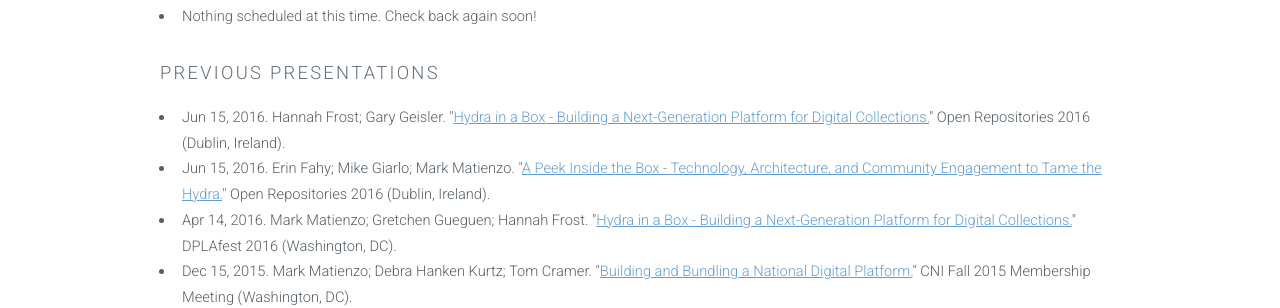
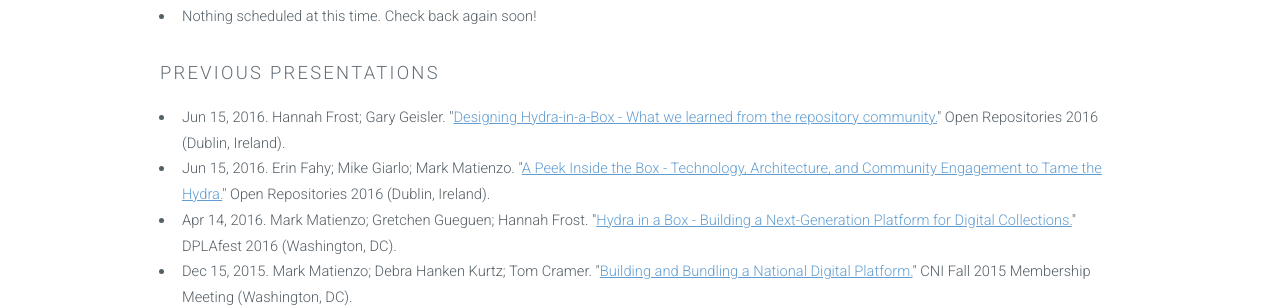
Before and after one commit to samvera-labs/hyku.github.io, a Jekyll site: the page built from presentations.html, in a window 1280 px wide and 1349 px high. Shown: the part 377-685 px from the top of the window. Built offline with Jekyll 4.4.1, drawn with Linux system fonts in a browser that asks for light colours.

Commit message:
fix minor text error

```diff
--- a/_data/previous_presentations.yaml
+++ b/_data/previous_presentations.yaml
@@ -1,4 +1,4 @@
-- title: Hydra in a Box - Building a Next-Generation Platform for Digital Collections
+- title: Designing Hydra-in-a-Box - What we learned from the repository community
   presenters:
     - Hannah Frost
     - Gary Geisler
```
